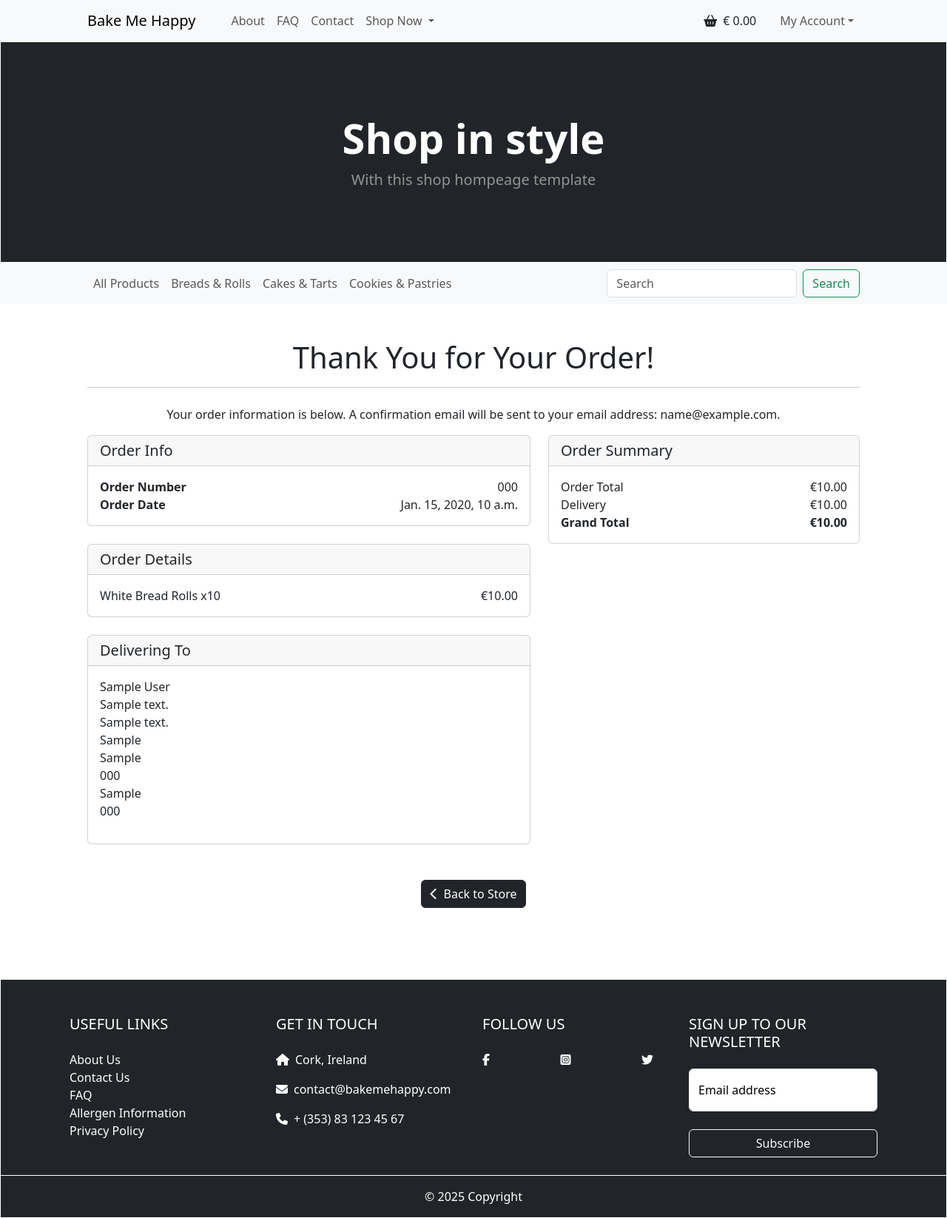
After one commit to Sarah-Bue/bake-me-happy, a Django app: page /checkout/checkout_success/000 in a window 1280 px wide. The commit adds this page. Shown: the whole page at 74% size. Run offline with Django 4.2, Linux system fonts and the light colour scheme; data comes from the database, SQL or seed files in the repository; tables that the repository leaves empty hold one stand-in row (values such as "Sample post"); some libraries are stand-ins or nearby versions.

Commit message:
fix: update checkout styling to include loading overlay and order summary

```diff
--- a/basket/templates/basket/basket.html
+++ b/basket/templates/basket/basket.html
@@ -4,7 +4,7 @@
 {% load basket_tools %}
 
 {% block content %}
-    <div class="container py-5">
+    <div class="container px-4 px-lg-5 py-5">
         <div class="row">
             <div class="col">
                 <h1 class="text-center mb-4">Shopping Basket</h1>
--- a/checkout/__init__.py
+++ b/checkout/__init__.py
@@ -0,0 +1 @@
+default_app_config = 'checkout.apps.CheckoutConfig'
--- /dev/null
+++ b/checkout/templates/checkout/checkout_success.html
@@ -0,0 +1,133 @@
+{% extends "base.html" %}
+{% load static %}
+
+{% block content %}
+    <div class="container px-4 px-lg-5 py-5">
+        <!-- Header -->
+        <div class="row">
+            <div class="col text-center">
+                <h1>Thank You for Your Order!</h1>
+                <hr class="mb-4" role="presentation">
+                <p>Your order information is below. A confirmation email will be sent to <span class="screen-reader-text">your email address:</span> {{ order.email }}.</p>
+            </div>
+        </div>
+
+        <!-- Order Overview -->
+        <div class="row">
+            <div class="col-12 col-lg-7">
+                <!-- Order Information -->
+                <div class="card mb-4" role="region" aria-labelledby="order-info-heading">
+                    <div class="card-header">
+                        <h2 id="order-info-heading" class="h5 mb-0">Order Info</h2>
+                    </div>
+                    <div class="card-body">
+                        <div class="row">
+                            <div class="col-12 col-md-4">
+                                <p class="mb-0 fw-bold" id="order-number-label">Order Number</p>
+                            </div>
+                            <div class="col-12 col-md-8 text-md-end">
+                                <p class="mb-0" aria-labelledby="order-number-label">{{ order.order_number }}</p>
+                            </div>
+                        </div>
+                        <div class="row">
+                            <div class="col-12 col-md-4">
+                                <p class="mb-0 fw-bold" id="order-date-label">Order Date</p>
+                            </div>
+                            <div class="col-12 col-md-8 text-md-end">
+                                <p class="mb-0" aria-labelledby="order-date-label">{{ order.date }}</p>
+                            </div>
+                        </div>
+                    </div>
+                </div>
+
+                <!-- Order Details -->
+                <div class="card mb-4" role="region" aria-labelledby="order-details-heading">
+                    <div class="card-header">
+                        <h2 id="order-details-heading" class="h5 mb-0">Order Details</h2>
+                    </div>
+                    <div class="card-body">
+                        {% for item in order.lineitems.all %}
+                        <div class="row">
+                            <div class="col-12 col-md-8">
+                                <p class="mb-0">{{ item.product.name }} x{{ item.quantity }}</p>
+                            </div>
+                            <div class="col-12 col-md-4 text-md-end">
+                                <p class="mb-0" aria-label="Price: {{ item.lineitem_total }} euros">€{{ item.lineitem_total }}</p>
+                            </div>
+                        </div>
+                        {% endfor %}
+                    </div>
+                </div>
+
+                <!-- Delivery Information -->
+                <div class="card mb-4" role="region" aria-labelledby="delivery-heading">
+                    <div class="card-header">
+                        <h2 id="delivery-heading" class="h5 mb-0">Delivering To</h2>
+                    </div>
+                    <div class="card-body">
+                        <address aria-label="Delivery address">
+                            <p class="mb-0">{{ order.full_name }}</p>
+                            <p class="mb-0">{{ order.street_address1 }}</p>
+                            {% if order.street_address2 %}
+                                <p class="mb-0">{{ order.street_address2 }}</p>
+                            {% endif %}
+                            <p class="mb-0">{{ order.town_or_city }}</p>
+                            {% if order.county %}
+                                <p class="mb-0">{{ order.county }}</p>
+                            {% endif %}
+                            {% if order.postcode %}
+                                <p class="mb-0">{{ order.postcode }}</p>
+                            {% endif %}
+                            <p class="mb-0">{{ order.country }}</p>
+                            <p class="mb-0">{{ order.phone_number }}</p>
+                        </address>
+                    </div>
+                </div>
+            </div>
+
+            <!-- Charges -->
+            <div class="col-12 col-lg-5">
+                <div class="card" role="region" aria-labelledby="order-summary-heading">
+                    <div class="card-header">
+                        <h2 id="order-summary-heading" class="h5 mb-0">Order Summary</h2>
+                    </div>
+                    <div class="card-body">
+                        <div class="row">
+                            <div class="col-12 col-md-8">
+                                <p class="mb-0" id="order-total-label">Order Total</p>
+                            </div>
+                            <div class="col-12 col-md-4 text-md-end">
+                                <p class="mb-0" aria-labelledby="order-total-label">€{{ order.order_total }}</p>
+                            </div>
+                        </div>
+                        <div class="row">
+                            <div class="col-12 col-md-8">
+                                <p class="mb-0" id="delivery-cost-label">Delivery</p>
+                            </div>
+                            <div class="col-12 col-md-4 text-md-end">
+                                <p class="mb-0" aria-labelledby="delivery-cost-label">€{{ order.delivery_cost }}</p>
+                            </div>
+                        </div>
+                        <div class="row">
+                            <div class="col-12 col-md-8">
+                                <p class="mb-0 fw-bold" id="grand-total-label">Grand Total</p>
+                            </div>
+                            <div class="col-12 col-md-4 text-md-end">
+                                <p class="mb-0 fw-bold" aria-labelledby="grand-total-label">€{{ order.grand_total }}</p>
+                            </div>
+                        </div>
+                    </div>
+                </div>
+            </div>
+        </div>
+
+        <!-- Back to Store Button -->
+        <div class="row">
+            <div class="col-12 text-center mt-4">
+                <a href="{% url 'products' %}" class="btn btn-dark" role="button">
+                    <i class="fas fa-chevron-left me-2" aria-hidden="true"></i>Back to Store
+                </a>
+            </div>
+        </div>
+    </div>
+{% endblock %}
--- a/checkout/urls.py
+++ b/checkout/urls.py
@@ -2,5 +2,9 @@ from django.urls import path
 from . import views
 
 urlpatterns = [
+    # Checkout
     path('', views.checkout, name='checkout'),
+
+    # Checkout Success
+    path('checkout_success/<order_number>', views.checkout_success, name='checkout_success'),
 ]
--- a/checkout/views.py
+++ b/checkout/views.py
@@ -1,8 +1,10 @@
-from django.shortcuts import render, redirect, reverse
+from django.shortcuts import render, redirect, reverse, get_object_or_404
 from django.contrib import messages
 from django.conf import settings
 
 from .forms import OrderForm
+from .models import Order,OrderLineItem
+from products.models import Product
 from basket.contexts import basket_contents
 
 import stripe
@@ -13,44 +15,128 @@ def checkout(request):
     Handle the checkout process for customer orders.
     Validates basket contents and displays order form.
     """
-    # Initialize Stripe
+    # Initialize Stripe Keys
     stripe_public_key = settings.STRIPE_PUBLIC_KEY
     stripe_secret_key = settings.STRIPE_SECRET_KEY
 
-    # Get basket from session
-    basket = request.session.get('basket', {})
+    # Handle POST request
+    if request.method == 'POST':
+        # Get basket from session
+        basket = request.session.get('basket', {})
 
-    # Redirect if basket is empty
-    if not basket:
-        messages.error(request, "Your basket is empty.")
-        return redirect(reverse('products'))
+        # Collect form data
+        form_data = {
+            'full_name': request.POST['full_name'],
+            'email': request.POST['email'],
+            'phone_number': request.POST['phone_number'],
+            'country': request.POST['country'],
+            'postcode': request.POST['postcode'],
+            'town_or_city': request.POST['town_or_city'],
+            'street_address1': request.POST['street_address1'],
+            'street_address2': request.POST['street_address2'],
+            'county': request.POST['county'],
+        }
 
-    # Calculate total cost of basket
-    current_basket = basket_contents(request)
-    total = current_basket['grand_total']
-    stripe_total = round(total * 100)
+        # Create and validate order form
+        order_form = OrderForm(form_data)
+        if order_form.is_valid():
+            # Save order
+            order = order_form.save()
 
-    # Create a Stripe payment intent
-    stripe.api_key = stripe_secret_key
-    intent = stripe.PaymentIntent.create(
-        amount=stripe_total,
-        currency=settings.STRIPE_CURRENCY,
-    )
+            for item_id, quantity in basket.items():
+                try:
+                    # Get product
+                    product = Product.objects.get(id=item_id)
+                    # Create order line item
+                    order_line_item = OrderLineItem(
+                        order=order,
+                        product=product,
+                        quantity=quantity,
+                    )
+                    # Save order line item
+                    order_line_item.save()
 
-    # Initialize the order form
-    order_form = OrderForm()
+                # Handle product not found
+                except Product.DoesNotExist:
+                    messages.error(request, (
+                        "One of the products in your basket wasn't found. "
+                        "Please contact us for assistance.")
+                    )
+                    # Delete order and redirect to basket
+                    order.delete()
+                    return redirect(reverse('view_basket'))
 
-    # Check if stripe_public_key is available
-    if not stripe_public_key:
-        messages.warning(request, 'Stripe public key is missing.')
+            # Save user info to session
+            request.session['save_info'] = 'save-info' in request.POST
 
-    # Prepare template context
-    template = 'checkout/checkout.html'
+            # Redirect to checkout success
+            return redirect(reverse('checkout_success', args=[order.order_number]))
+
+        # Form validation error handling
+        else:
+            messages.error(request, 'There was an error with your form. \
+                Please double check your information.')
+
+    # Handle GET request
+    else:
+        basket = request.session.get('basket', {})
+
+        # Redirect if basket is empty
+        if not basket:
+            messages.error(request, "Your basket is empty.")
+            return redirect(reverse('products'))
+
+        # Calculate basket total for Stripe
+        current_basket = basket_contents(request)
+        total = current_basket['grand_total']
+        stripe_total = round(total * 100)
+
+        # Set up Stripe intent
+        stripe.api_key = stripe_secret_key
+        intent = stripe.PaymentIntent.create(
+            amount=stripe_total,
+            currency=settings.STRIPE_CURRENCY,
+        )
+
+        # Initialize the order form
+        order_form = OrderForm()
+
+        # Check if stripe_public_key is available
+        if not stripe_public_key:
+            messages.warning(request, 'Stripe public key is missing.')
+
+        # Prepare template & context
+        template = 'checkout/checkout.html'
+        context = {
+            'order_form': order_form,
+            'stripe_public_key': stripe_public_key,
+            'client_secret': intent.client_secret,
+        }
+
+        # Render the checkout template
+        return render(request, template, context)
+
+
+def checkout_success(request, order_number):
+    """
+    Handle successful checkout and display order details.
+    """
+
+    # Get user info
+    save_info = request.session.get('save_info')
+    # Get order
+    order = get_object_or_404(Order, order_number=order_number)
+    # Message
+    messages.success(request, f'We have received your order. \
+                     A confirmation email will be sent to {order.email}.'
+                    )
+    # Clear basket
+    if 'basket' in request.session:
+        del request.session['basket']
+    # Redirect to success page
+    template = 'checkout/checkout_success.html'
     context = {
-        'order_form': order_form,
-        'stripe_public_key': stripe_public_key,
-        'client_secret': intent.client_secret,
+        'order': order,
     }
-
-    # Render the checkout template
+    # Render the checkout success template
     return render(request, template, context)
--- a/home/templates/home/index.html
+++ b/home/templates/home/index.html
@@ -4,7 +4,7 @@
 <!-- Content Block -->
 {% block content %}
 
-    <div class="container">
+    <div class="container px-4 px-lg-5 py-5">
         <div class="row">
             <div class="col-12 col-md-6">
                 <h1 class="display-6">Welcome to the Home Page</h1>
```
Also changed, not shown: checkout/static/checkout/css/checkout.css (+11 -0 lines), checkout/static/checkout/js/stripe_elements.js (+12 -0 lines), checkout/templates/checkout/checkout.html (+11 -1 lines).
